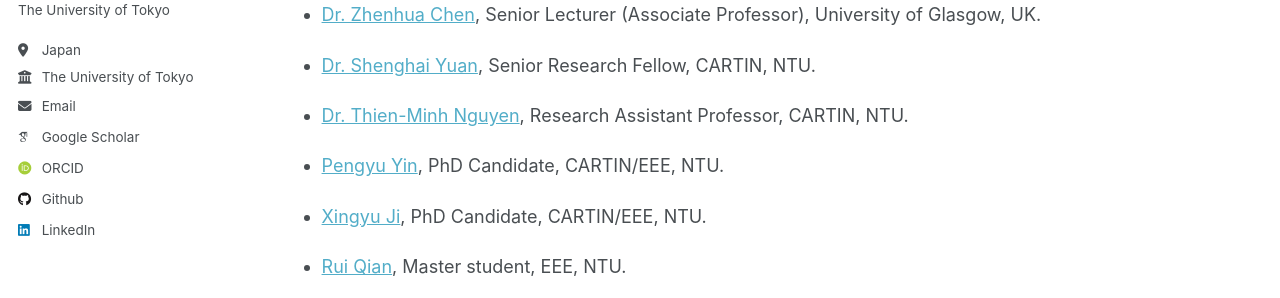
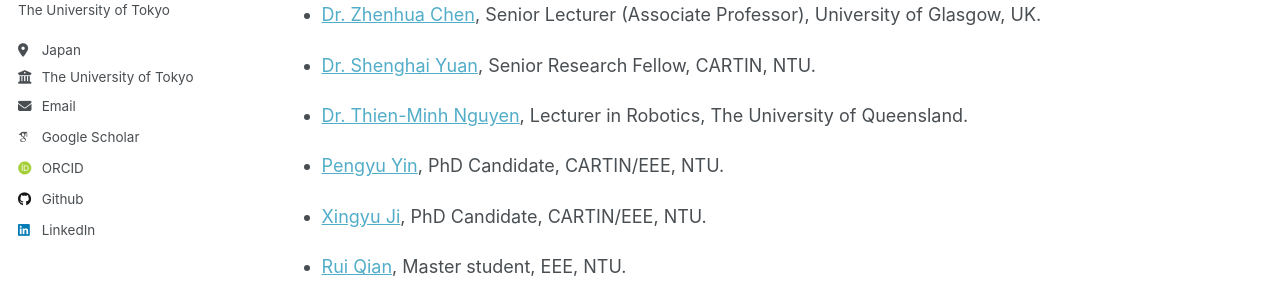
Before and after one commit to AronCao49/AronCao49.github.io, a Jekyll site: the page built from _pages/friends.md, in a window 1280 px wide and 996 px high. Shown: the part 302-600 px from the top of the window. Built offline with Jekyll 4.4.1, drawn with Linux system fonts in a browser that asks for light colours; some web fonts are replaced.

Commit message:
Update friends.md

```diff
--- a/_pages/friends.md
+++ b/_pages/friends.md
@@ -15,7 +15,7 @@ I am glad to have the chance to collaborate with the following comrades and frie
 
 * [Dr. Shenghai Yuan](https://scholar.google.com/citations?user=XcV_sesAAAAJ&hl=en), Senior Research Fellow, CARTIN, NTU.
 
-* [Dr. Thien-Minh Nguyen](https://brytsknguyen.github.io/), Research Assistant Professor, CARTIN, NTU.
+* [Dr. Thien-Minh Nguyen](https://brytsknguyen.github.io/), Lecturer in Robotics, The University of Queensland.
 
 * [Pengyu Yin](https://pamphlett.github.io/), PhD Candidate, CARTIN/EEE, NTU.
 
```
